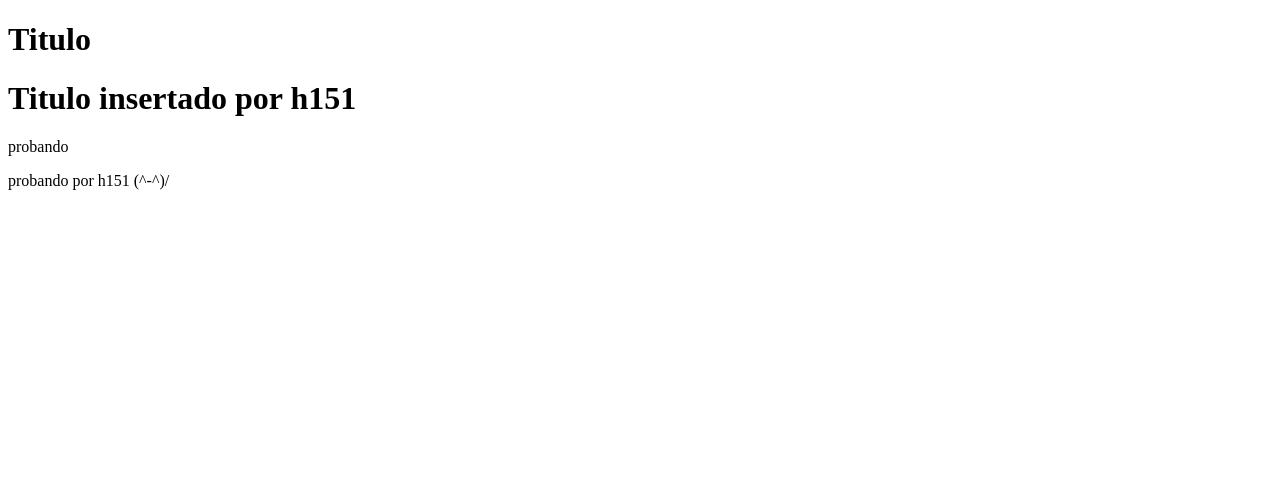
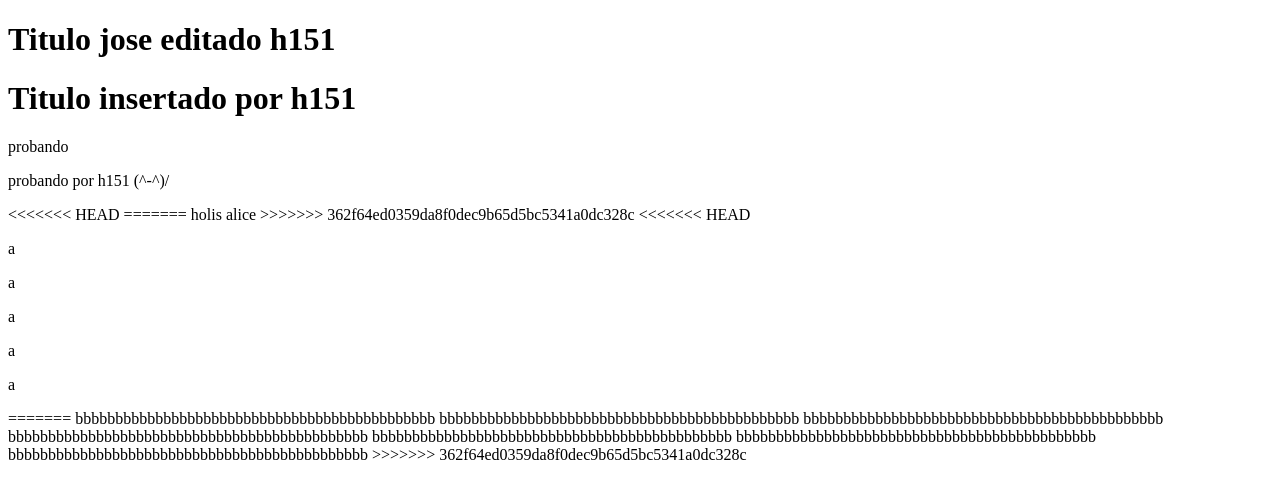
Before and after one commit to jose1-hernandez/ERp, a plain HTML site: page index.html in a window 1280 px wide. Drawn offline with Linux system fonts and the light colour scheme.

Commit message:
prubajose
probandogit

```diff
--- a/index.html
+++ b/index.html
@@ -7,11 +7,39 @@
     <title>Document</title>
 </head>
 <body>
-    <h1>Titulo</h1>
+    <h1>Titulo jose editado h151</h1>
     <h1>Titulo insertado por h151</h1>
 
     <p>probando</p>
 
     <p>probando por h151 (^-^)/</p>
+
+<<<<<<< HEAD
+=======
+    holis alice
+>>>>>>> 362f64ed0359da8f0dec9b65d5bc5341a0dc328c
+
+
+
+
+
+<<<<<<< HEAD
+
+    <p>a</p>
+    <p>a</p>
+    <p>a</p>
+    <p>a</p>
+    <p>a</p>
+
+
+=======
+bbbbbbbbbbbbbbbbbbbbbbbbbbbbbbbbbbbbbbbbbbbbb
+bbbbbbbbbbbbbbbbbbbbbbbbbbbbbbbbbbbbbbbbbbbbb
+bbbbbbbbbbbbbbbbbbbbbbbbbbbbbbbbbbbbbbbbbbbbb
+bbbbbbbbbbbbbbbbbbbbbbbbbbbbbbbbbbbbbbbbbbbbb
+bbbbbbbbbbbbbbbbbbbbbbbbbbbbbbbbbbbbbbbbbbbbb
+bbbbbbbbbbbbbbbbbbbbbbbbbbbbbbbbbbbbbbbbbbbbb
+bbbbbbbbbbbbbbbbbbbbbbbbbbbbbbbbbbbbbbbbbbbbb
+>>>>>>> 362f64ed0359da8f0dec9b65d5bc5341a0dc328c
 </body>
 </html>
```
